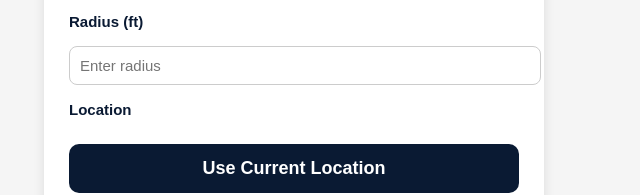
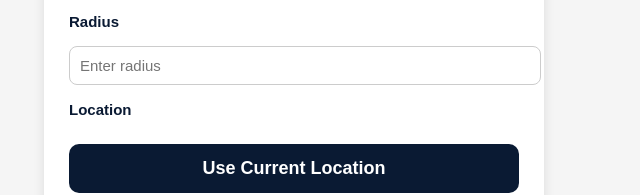
Before and after one commit to anthonyrgomez21-stack/get-location, a plain HTML site: page index.html in a window 1280 px wide. Shown: the part 414-609 px from the top of the page, 346-986 px from the left. Drawn offline with Linux system fonts and the light colour scheme.

Commit message:
index.html

```diff
--- a/index.html
+++ b/index.html
@@ -222,7 +222,7 @@ z-index:10000; display:flex; align-items:center; justify-content:center; font-si
     <option value="WORKSHOP">WORKSHOP</option>
   </select>
 
-  <label>Radius (ft)</label>
+  <label>Radius</label>
   <input type="number" id="radius" placeholder="Enter radius" />
 
   <label>Location</label>
```
